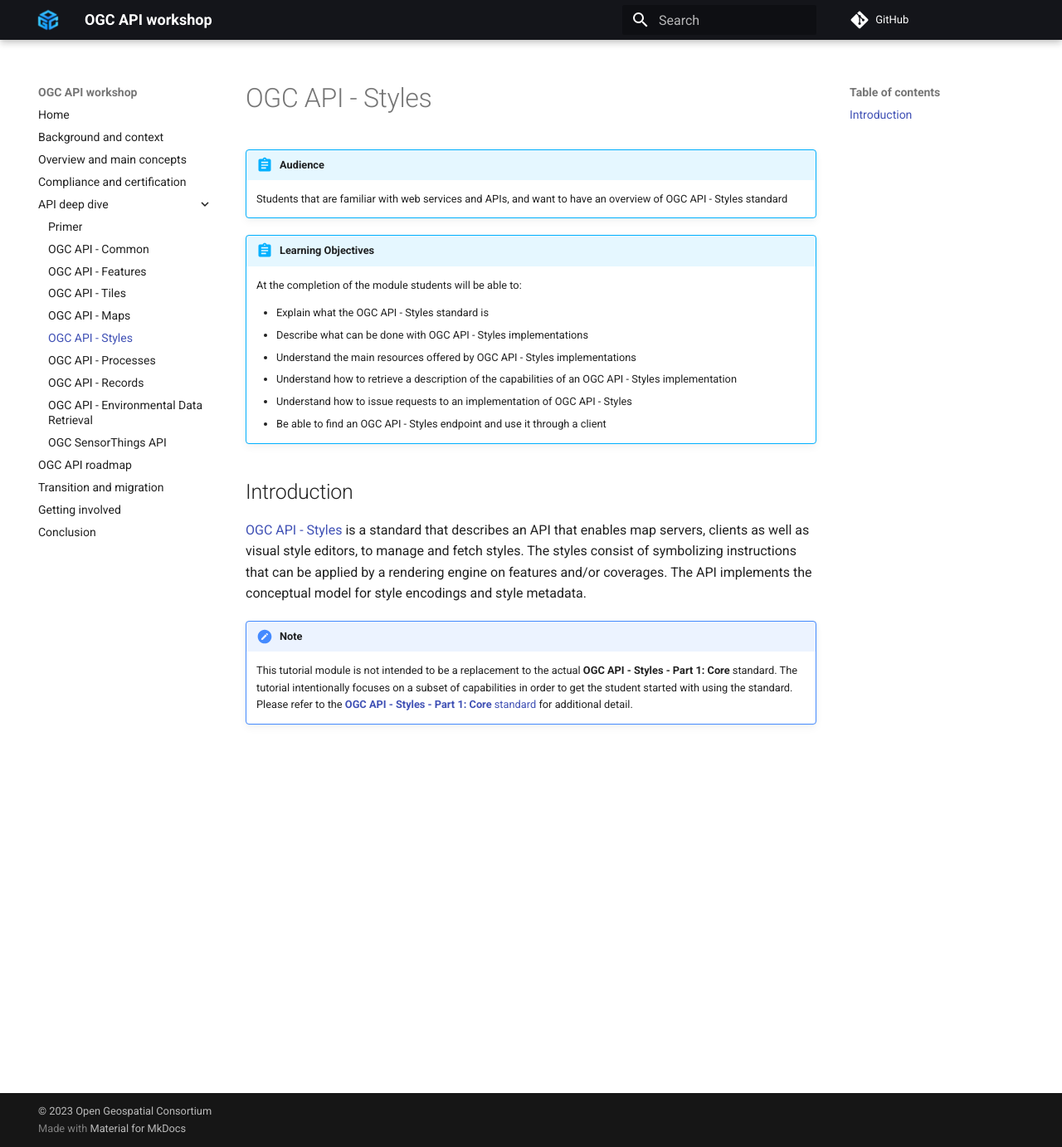
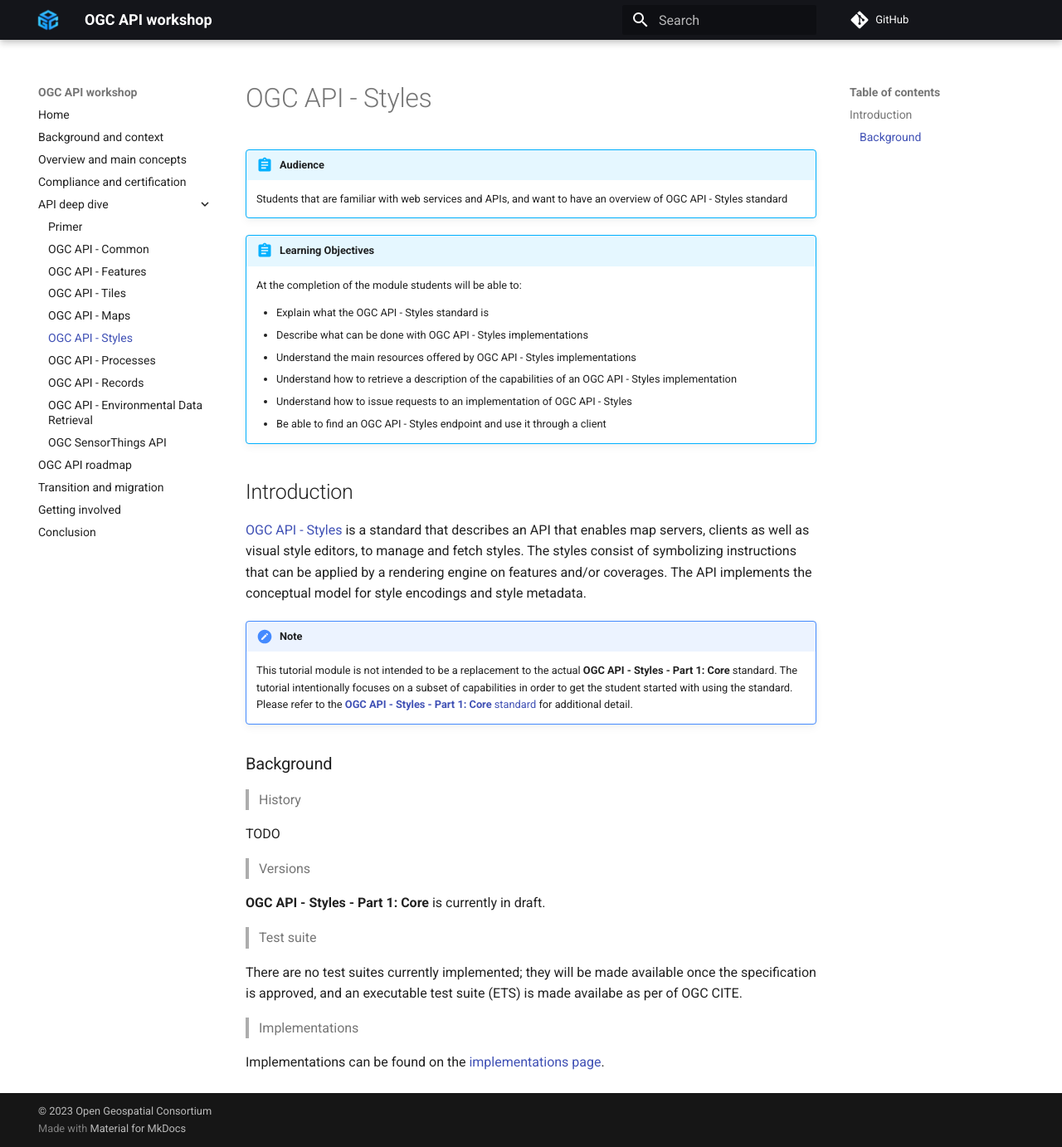
Before and after one commit to opengeospatial/ogcapi-workshop, an MkDocs documentation site: the page built from workshop/content/docs/api-deep-dive/styles.md, in a window 1280 px wide and 1382 px high. Shown: the whole window at 83% size. Built offline with MkDocs 1.6.1 and Material for MkDocs 9.7.7, drawn with Linux system fonts in a browser that asks for light colours; comment, search, counter and statistics services are not loaded.

Commit message:
- added implementations, version and reference of test suite for OAStyles

```diff
--- a/workshop/content/docs/api-deep-dive/styles.md
+++ b/workshop/content/docs/api-deep-dive/styles.md
@@ -27,3 +27,22 @@ title: OGC API - Styles
     focuses on a subset of capabilities in order to get the student started
     with using the standard. Please refer to the [**OGC API - Styles - Part 1:
     Core** standard](https://docs.ogc.org/DRAFTS/20-009.html) for additional detail.
+
+### Background
+
+> History
+
+TODO
+
+> Versions
+
+  **OGC API - Styles - Part 1: Core** is currently in draft.
+
+> Test suite
+
+  There are no test suites currently implemented; they will be made available once the specification is
+  approved, and an executable test suite (ETS) is made availabe as per of OGC CITE.
+
+> Implementations
+
+  Implementations can be found on the [implementations page](https://github.com/opengeospatial/ogcapi-styles/blob/master/implementations.md).
```
